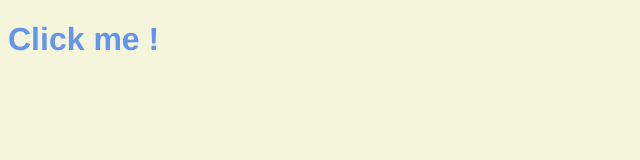
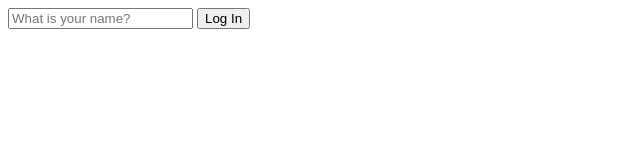
Before and after one commit to YeongJunJeong/JS_Practice, a plain HTML site: page JS_Practice_clone_1/index.html in a window 1280 px wide. Shown: the whole page, without its empty margins (0-640 px from the left). Drawn offline with Linux system fonts and the light colour scheme.

Commit message:
Add Login

```diff
--- a/JS_Practice_clone_1/app.js
+++ b/JS_Practice_clone_1/app.js
@@ -1,7 +1,28 @@
-const h1 = document.querySelector("div.hello:first-child h1");
+const loginForm = document.querySelector("#login-form");
+const loginInput = document.querySelector("#login-form input");
+const greeting = document.querySelector("#greeting");
 
-function handleTitleClick() {
-  h1.classList.toggle("clicked");
+const HIDDEN_CLASSNAME = "hidden";
+const USERNAME_KEY = "username";
+
+function onLoginSubmit(event) {
+  event.preventDefault();
+  loginForm.classList.add(HIDDEN_CLASSNAME);
+  const username = loginInput.value;
+  localStorage.setItem(USERNAME_KEY, username);
+  paintGreetings(username);
 }
 
-h1.addEventListener("click", handleTitleClick);
+function paintGreetings(username) {
+  greeting.innerText = `Hello ${username}`;
+  greeting.classList.remove(HIDDEN_CLASSNAME);
+}
+
+const savedUsername = localStorage.getItem(USERNAME_KEY);
+
+if (savedUsername === null) {
+  loginForm.classList.remove(HIDDEN_CLASSNAME);
+  loginForm.addEventListener("submit", onLoginSubmit);
+} else {
+  paintGreetings(savedUsername);
+}
--- a/JS_Practice_clone_1/index.html
+++ b/JS_Practice_clone_1/index.html
@@ -7,9 +7,16 @@
     <title>Momentum App</title>
   </head>
   <body>
-    <div class="hello">
-      <h1 class="sexy-font">Click me !</h1>
-    </div>
+    <form class="hidden" id="login-form">
+      <input
+        required
+        maxlength="15"
+        type="text"
+        placeholder="What is your name?"
+      />
+      <input type="submit" value="Log In" />
+    </form>
+    <h1 class="hidden" id="greeting"></h1>
     <script src="app.js"></script>
   </body>
 </html>
--- a/JS_Practice_clone_1/style.css
+++ b/JS_Practice_clone_1/style.css
@@ -1,16 +1,3 @@
-body {
-  background-color: beige;
+.hidden {
+  display: none;
 }
-
-h1 {
-  color: cornflowerblue;
-  transition: color 0.5s ease-in-out;
-}
-
-.clicked {
-  color: tomato;
-}
-
-.sexy-font {
-  font-family: "Franklin Gothic Medium", "Arial Narrow", Arial, sans-serif;
-}
```
Also changed, not shown: 1 other file.
